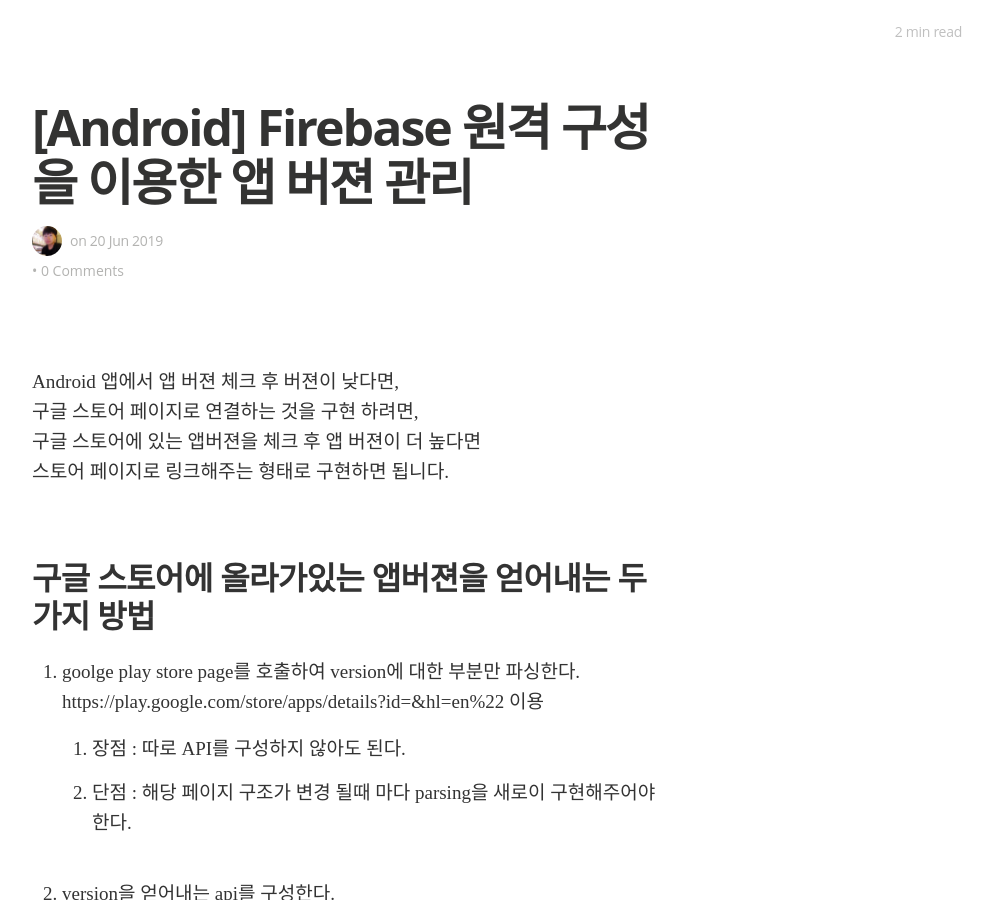
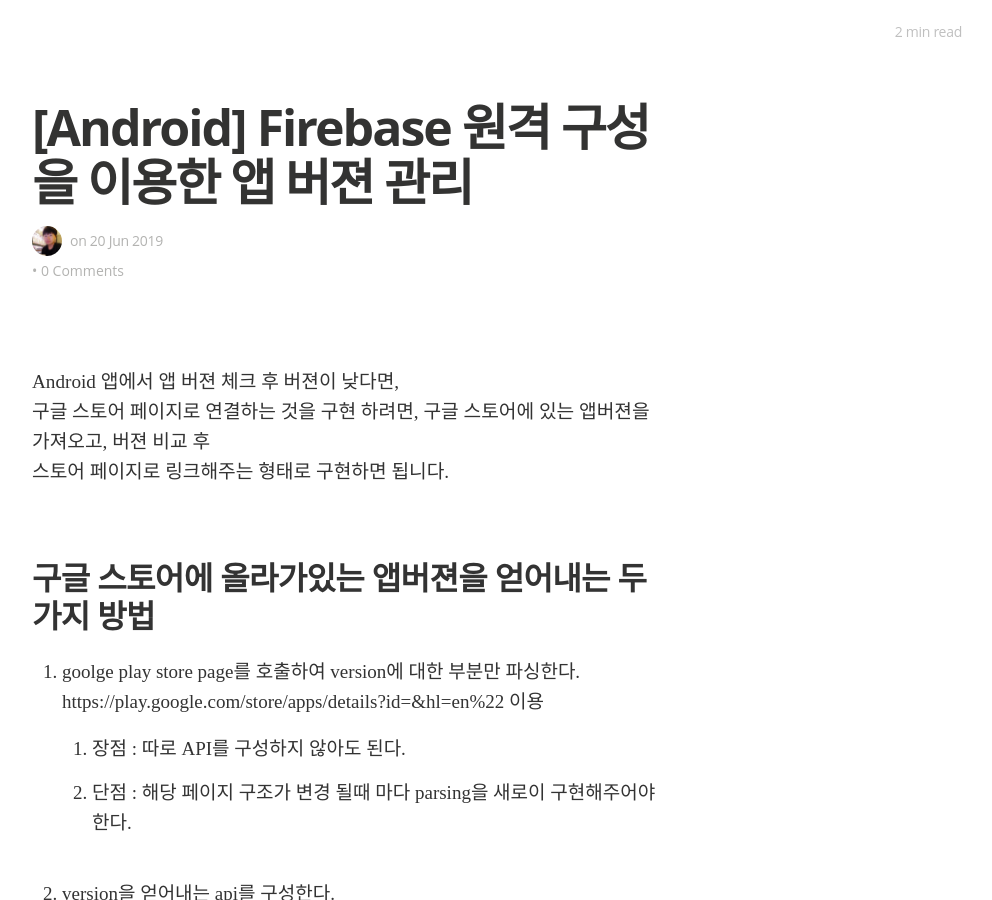
Before and after one commit to Ninja86/Ninja86.github.io, a Jekyll site: the page built from _posts/2019-06-20-1.md, in a window 1280 px wide and 900 px high. Shown: the whole window, without its empty margins (288-1280 px from the left). Built offline with Jekyll 4.4.1, drawn with Linux system fonts in a browser that asks for light colours; nearby versions of some CDN libraries; some web fonts are replaced; our own code applies the rules of GitHub Pages for plain Markdown files; comment, search, counter and statistics services are not loaded.

Commit message:
Update 2019-06-20-1.md

```diff
--- a/_posts/2019-06-20-1.md
+++ b/_posts/2019-06-20-1.md
@@ -6,7 +6,7 @@
 
 Android 앱에서 앱 버젼 체크 후 버젼이 낮다면,
 구글 스토어 페이지로 연결하는 것을 구현 하려면,
-구글 스토어에 있는 앱버젼을 체크 후 앱 버젼이 더 높다면
+구글 스토어에 있는 앱버젼을 가져오고, 버젼 비교 후
 스토어 페이지로 링크해주는 형태로 구현하면 됩니다.
 
 # 구글 스토어에 올라가있는 앱버젼을 얻어내는 두가지 방법
@@ -39,11 +39,13 @@
 ~~~
 firebase library 간 버젼 종속성이 있기때문에,
 firebase를 설치할 때는 AndroidStudio에 있는 Firebase Assistant를 이용해주면 좋습니다.
+
 [!Firebase Assistant](https://raw.githubusercontent.com/Ninja86/Ninja86.github.io/master/assets/article_images/2019-06-20-1/pic1.png)
 
 ## 데이터 설정
 Firebase 페이지에 들어가셔서 Remote Config에서 매개변수 추가 후 변경사항 게시를 해주시면 됩니다.
 저는 android_latest_version_code라고 앱 변수이름을 짓고 app version code값을 입력해 주었습니다.
+
 [!Firebase Remote Config](https://raw.githubusercontent.com/Ninja86/Ninja86.github.io/master/assets/article_images/2019-06-20-1/pic2.png)
 
 ## 코드
```
